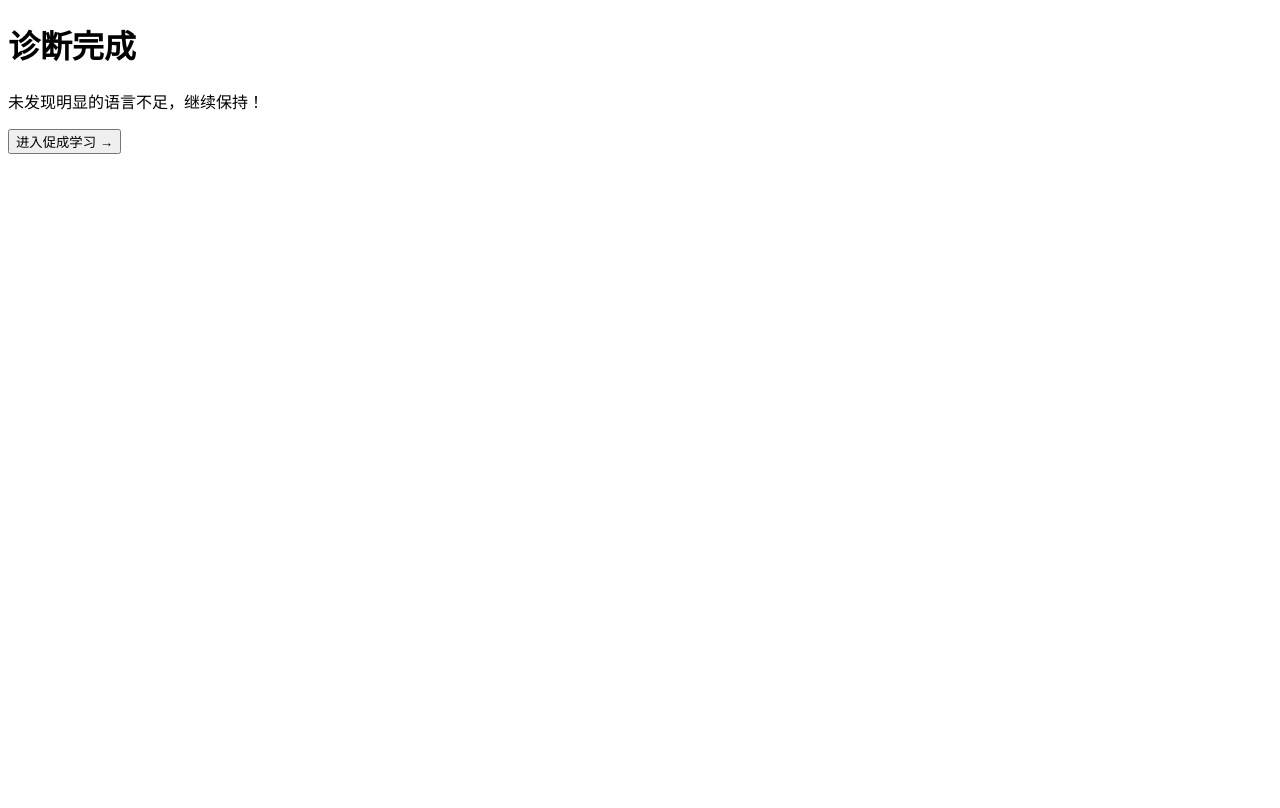
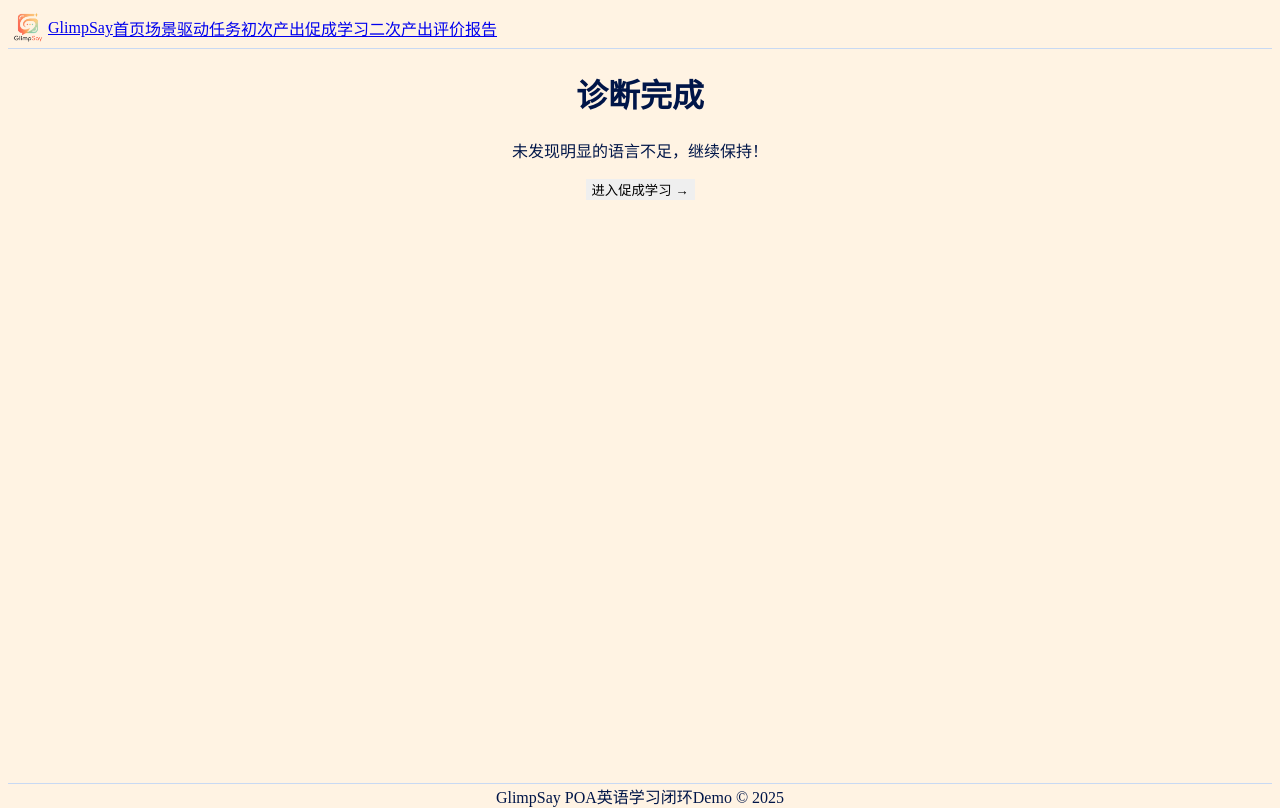
Before and after one commit to Frostsnow35/Vision-enhanced-Production-Oriented-Approach, a Next.js app in the folder poa-frontend/: page /diagnosis in a window 1280 px wide. Built offline with nearby package versions, Linux system fonts and the light colour scheme.

Commit message:
fix: 添加正确编码的首页和布局文件

```diff
--- /dev/null
+++ b/poa-frontend/src/app/layout.tsx
@@ -0,0 +1,61 @@
+import type { Metadata } from "next";
+import Image from "next/image";
+import Link from "next/link";
+import "./globals.css";
+import { NavLinks } from "./nav-links";
+import { Providers } from "./providers";
+
+export const metadata: Metadata = {
+  title: "GlimpSay - POA英语学习闭环",
+  description: "视觉语言模型赋能POA英语实景交际闭环",
+};
+
+const navItems = [
+  { href: "/", label: "首页" },
+  { href: "/scenario", label: "场景驱动" },
+  { href: "/task", label: "任务" },
+  { href: "/attempt1", label: "初次产出" },
+  { href: "/facilitate", label: "促成学习" },
+  { href: "/attempt2", label: "二次产出" },
+  { href: "/evaluate", label: "评价" },
+  { href: "/report", label: "报告" },
+];
+
+export default function RootLayout({
+  children,
+}: Readonly<{
+  children: React.ReactNode;
+}>) {
+  return (
+    <html lang="zh-CN" className="h-full antialiased">
+      <body className="flex min-h-full flex-col bg-background text-foreground">
+        <header className="sticky top-0 z-50 border-b border-border bg-background/95 backdrop-blur supports-backdrop-filter:bg-background/60">
+          <nav className="mx-auto flex max-w-6xl items-center gap-6 overflow-x-auto px-4 py-2">
+            <Link href="/" className="flex items-center gap-2 shrink-0">
+              <Image
+                src="/logo.png"
+                alt="POA Logo"
+                width={40}
+                height={40}
+                className="h-10 w-10 rounded-lg"
+                priority
+              />
+              <span className="font-bold text-lg text-primary">GlimpSay</span>
+            </Link>
+            <NavLinks items={navItems} />
+          </nav>
+        </header>
+
+        <main className="mx-auto w-full max-w-6xl flex-1 px-4 py-8">
+          <Providers>{children}</Providers>
+        </main>
+
+        <footer className="border-t border-border">
+          <div className="mx-auto max-w-6xl px-4 py-6 text-center text-sm text-muted-foreground">
+            GlimpSay POA英语学习闭环Demo &copy; 2025
+          </div>
+        </footer>
+      </body>
+    </html>
+  );
+}
--- /dev/null
+++ b/poa-frontend/src/app/page.tsx
@@ -0,0 +1,63 @@
+"use client";
+
+import { useRouter } from "next/navigation";
+import Image from "next/image";
+import { Button } from "@/components/ui/button";
+
+export default function Home() {
+  const router = useRouter();
+
+  return (
+    <div className="flex flex-col items-center justify-center py-16 text-center">
+      <div className="mb-8 flex items-center gap-4">
+        <Image
+          src="/logo.png"
+          alt="POA Logo"
+          width={160}
+          height={160}
+          className="h-40 w-40"
+          priority
+        />
+      </div>
+
+      <h1 className="max-w-2xl text-3xl font-extrabold tracking-tight sm:text-4xl animate-float gradient-text">
+        GlimpSay：AI实景英语交际学习平台
+      </h1>
+
+      <p className="mt-3 text-lg font-bold text-primary">
+        看见真实场景，开口自然发生。
+      </p>
+
+      <div className="mt-6 max-w-xl">
+        <p className="text-base leading-relaxed text-muted-foreground">
+          GlimpSay 将你身边的校园、餐厅、商店、街角变成英语交际课堂。
+          只需拍下眼前场景，AI 就能识别语境、生成任务，并与你展开真实对话练习；
+        </p>
+
+        <div className="mt-6 grid grid-cols-3 gap-4">
+          <div className="rounded-xl bg-primary p-4 text-center shadow-lg shadow-primary/30">
+            <div className="text-3xl font-bold text-primary-foreground">7</div>
+            <div className="text-sm text-primary-foreground/90">维度评估</div>
+          </div>
+          <div className="rounded-xl bg-accent p-4 text-center shadow-lg shadow-accent/30">
+            <div className="text-3xl font-bold text-accent-foreground">AI</div>
+            <div className="text-sm text-accent-foreground/90">实时诊断</div>
+          </div>
+          <div className="rounded-xl bg-primary p-4 text-center shadow-lg shadow-primary/30">
+            <div className="text-3xl font-bold text-primary-foreground">2</div>
+            <div className="text-sm text-primary-foreground/90">轮练习</div>
+          </div>
+        </div>
+      </div>
+
+      <Button
+        className="mt-10 shadow-lg shadow-primary/30"
+        variant="default"
+        size="lg"
+        onClick={() => router.push("/scenario")}
+      >
+        开始体验
+      </Button>
+    </div>
+  );
+}
```
